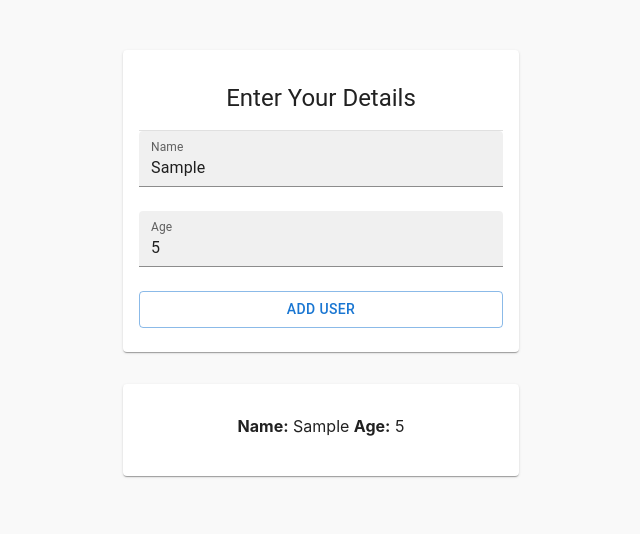
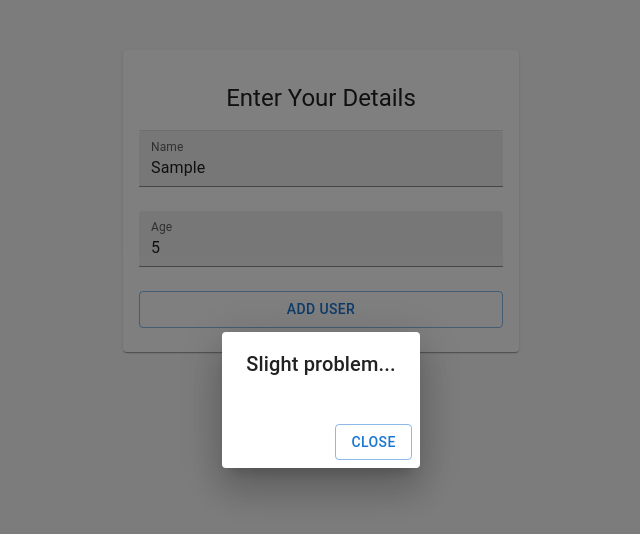
Before and after one commit to kickitkev/section8, a React (Create React App) app: page / in a window 1280 px wide. Both pictures are taken after typing "Sample", "5" into the empty fields and a click on the button "ADD USER". Shown: the top 534 px of the page, without its empty margins (319-959 px from the left). Built offline with nearby package versions, Linux system fonts and the light colour scheme.

Commit message:
Feat: Form validation WIP

```diff
--- a/src/App.js
+++ b/src/App.js
@@ -1,17 +1,13 @@
-import React, { useEffect } from "react";
+import React, { useState } from "react";
 import Card from "./components/UI/Card";
 import UserForm from "./components/features/UserForm";
 import { Container, Divider, Grid, Typography } from "@mui/material";
 import "./App.css";
 
 function App() {
-  const [userDetails, setUserDetails] = React.useState([]);
+  const [userDetails, setUserDetails] = useState([]);
 
   const addUserHandler = (enteredName, enteredAge) => {
-    if (enteredName | (enteredAge === "")) {
-      alert("Please enter some detail, YEW!");
-    }
-
     setUserDetails([
       ...userDetails,
       {
@@ -21,8 +17,6 @@ function App() {
       },
     ]);
   };
-
-  console.log(userDetails);
 
   return (
     <Container maxWidth="xs" style={{ marginTop: "50px" }}>
--- a/src/components/UI/Button.js
+++ b/src/components/UI/Button.js
@@ -1,7 +1,7 @@
 import React from "react";
 import { Button as MuiButton } from "@mui/material";
 
-const Button = ({ variant, onClick, fullWidth, type, children }) => {
+const Button = ({ variant, onClick, fullWidth, type, label }) => {
   return (
     <MuiButton
       variant={variant}
@@ -9,7 +9,7 @@ const Button = ({ variant, onClick, fullWidth, type, children }) => {
       fullWidth={fullWidth}
       type={type}
     >
-      {children}
+      {label}
     </MuiButton>
   );
 };
--- /dev/null
+++ b/src/components/features/Modal.js
@@ -0,0 +1,31 @@
+import Dialog from "@mui/material/Dialog";
+import DialogActions from "@mui/material/DialogActions";
+import DialogContent from "@mui/material/DialogContent";
+import DialogContentText from "@mui/material/DialogContentText";
+import DialogTitle from "@mui/material/DialogTitle";
+import Button from "../UI/Button";
+
+const Modal = ({ open, onClose, error }) => {
+  return (
+    <div>
+      <Dialog
+        open={open}
+        onClose={onClose}
+        aria-labelledby="alert-dialog-title"
+        aria-describedby="alert-dialog-description"
+      >
+        <DialogTitle id="alert-dialog-title">Slight problem...</DialogTitle>
+        <DialogContent>
+          <DialogContentText id="alert-dialog-description">
+            {error}
+          </DialogContentText>
+        </DialogContent>
+        <DialogActions>
+          <Button variant="outlined" onClick={onClose} label="Close" />
+        </DialogActions>
+      </Dialog>
+    </div>
+  );
+};
+
+export default Modal;
--- a/src/components/features/UserForm.js
+++ b/src/components/features/UserForm.js
@@ -1,12 +1,17 @@
-import React from "react";
+import React, { useState, useEffect } from "react";
 import TextField from "../UI/TextField";
 import Button from "../UI/Button";
 import { Grid } from "@mui/material";
-import ResponsiveDateTimePickers from "../UI/ResponsiveDateTimePickers";
+import Modal from "../features/Modal";
 
-const UserForm = (props) => {
+const UserForm = ({ onAddUser }) => {
   const [name, setName] = React.useState("");
   const [age, setAge] = React.useState("");
+  const [open, setOpen] = useState(false);
+
+  const handleClose = () => {
+    setOpen(false);
+  };
 
   const onNameHandler = (enteredName) => {
     setName(enteredName);
@@ -16,16 +21,31 @@ const UserForm = (props) => {
     setAge(enteredAge);
   };
 
-  const onFormSubmitHandler = (event) => {
+  const isError = () => {
+    let errorMessage;
+    if (name | (age === "")) {
+      errorMessage = "You cannot leave either field blank";
+    } else if (age < 0) {
+      errorMessage = "Age must be greater than 0";
+    }
+    return errorMessage;
+  };
+
+  const onFormSubmitHandler = (event, errorMessage) => {
     event.preventDefault();
-    props.onAddUser(name, age);
+    isError();
+    if (!errorMessage) {
+      setOpen(true);
+    } else {
+      onAddUser(name, age);
+    }
   };
 
   return (
     <form onSubmit={onFormSubmitHandler}>
+      <Modal error={isError()} open={open} onClose={handleClose} />
       <Grid container spacing={3}>
         <Grid item xs={12}>
-          <ResponsiveDateTimePickers />
           <TextField
             fullWidth
             id="Name"
@@ -52,9 +72,8 @@ const UserForm = (props) => {
             size="large"
             fullWidth={true}
             type="submit"
-          >
-            Add User
-          </Button>
+            label="Add User"
+          />
         </Grid>
       </Grid>
     </form>
```
